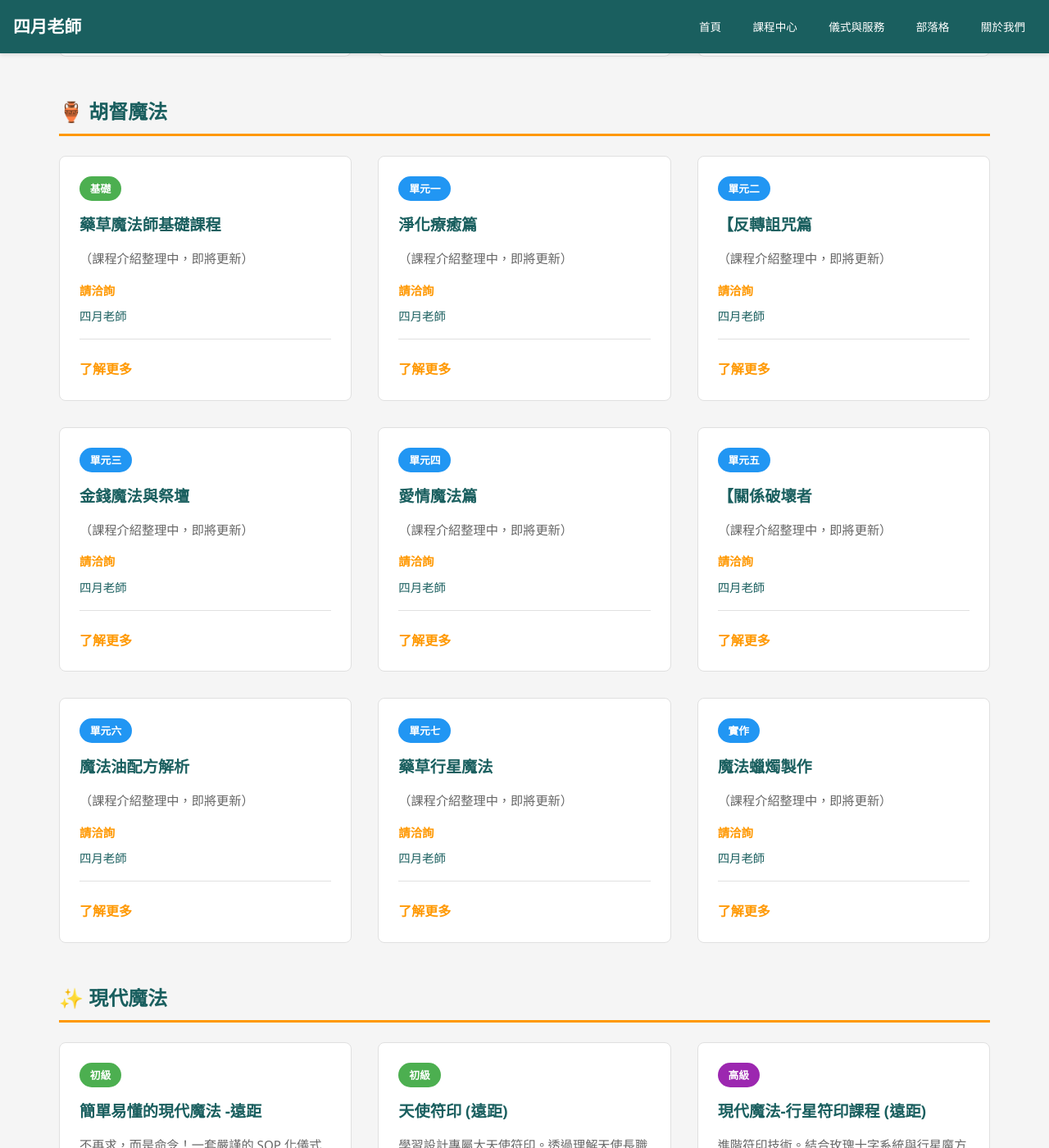
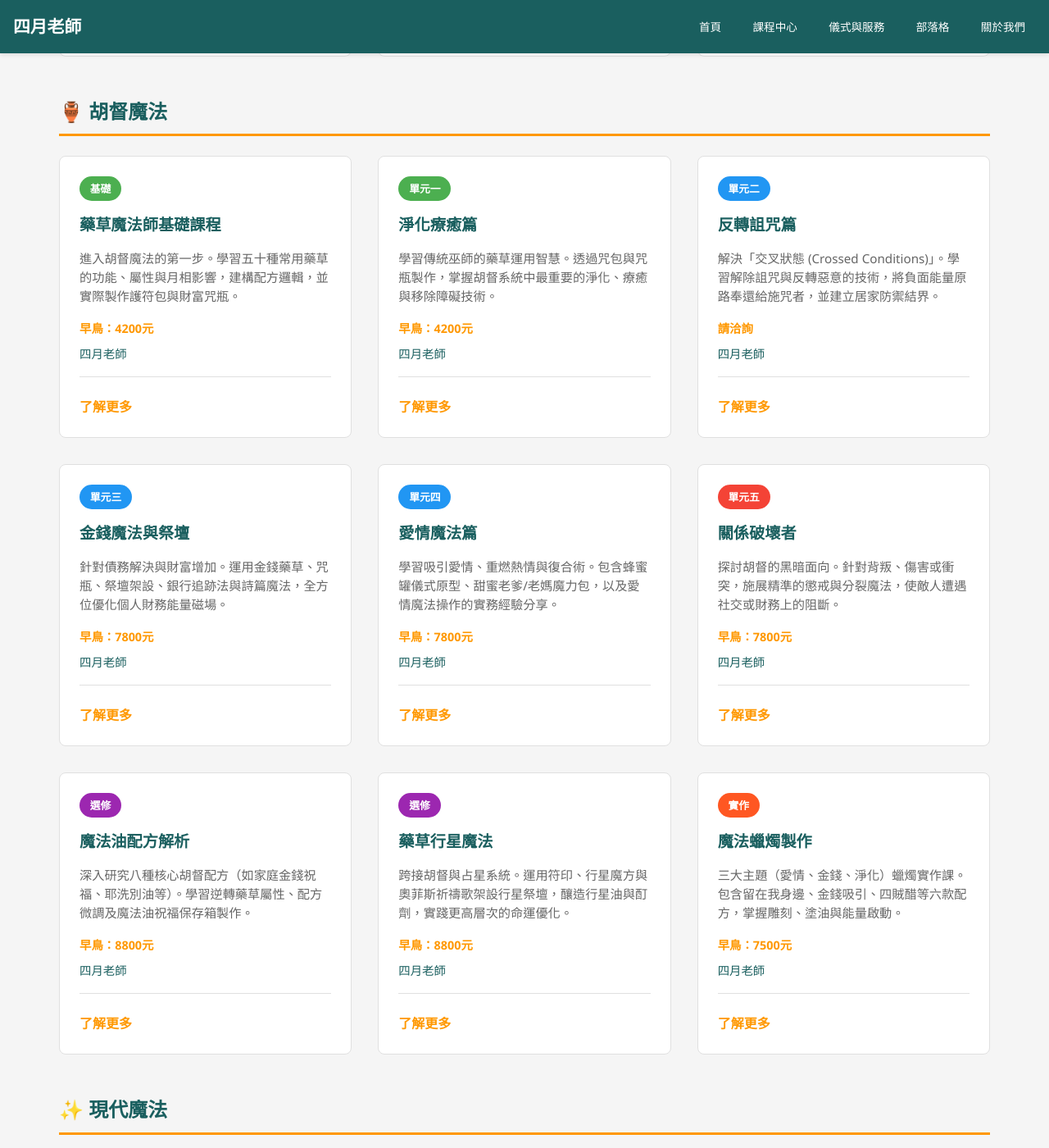
Before and after one commit to light4uliuphone-lang/hoodoo, a Jekyll site: the page built from course.html, in a window 1280 px wide and 1400 px high, scrolled down 4235 px. Shown: the whole window at 82% size. Built offline with Jekyll 4.4.1, drawn with Linux system fonts in a browser that asks for light colours.

Commit message:
Update course.html

```diff
--- a/course.html
+++ b/course.html
@@ -303,20 +303,20 @@ title: "課程中心"
             <div class="course-card">
                 <div class="course-tag" style="background-color: #4caf50;">基礎</div>
                 <h3>藥草魔法師基礎課程</h3>
-                <p>（課程介紹整理中，即將更新）</p>
+                <p>進入胡督魔法的第一步。學習五十種常用藥草的功能、屬性與月相影響，建構配方邏輯，並實際製作護符包與財富咒瓶。</p>
                 <div class="course-info">
-                    <span class="price">請洽詢</span>
+                    <span class="price">早鳥：4200元</span>
                     <span class="teacher">四月老師</span>
                 </div>
                 <a href="/courses/course-hoodoo-00/" class="learn-more">了解更多</a>
             </div>
 
             <div class="course-card">
-                <div class="course-tag" style="background-color: #2196f3;">單元一</div>
+                <div class="course-tag" style="background-color: #4caf50;">單元一</div>
                 <h3>淨化療癒篇</h3>
-                <p>（課程介紹整理中，即將更新）</p>
+                <p>學習傳統巫師的藥草運用智慧。透過咒包與咒瓶製作，掌握胡督系統中最重要的淨化、療癒與移除障礙技術。</p>
                 <div class="course-info">
-                    <span class="price">請洽詢</span>
+                    <span class="price">早鳥：4200元</span>
                     <span class="teacher">四月老師</span>
                 </div>
                 <a href="/courses/course-hoodoo-01/" class="learn-more">了解更多</a>
@@ -324,8 +324,8 @@ title: "課程中心"
 
             <div class="course-card">
                 <div class="course-tag" style="background-color: #2196f3;">單元二</div>
-                <h3>【反轉詛咒篇</h3>
-                <p>（課程介紹整理中，即將更新）</p>
+                <h3>反轉詛咒篇</h3>
+                <p>解決「交叉狀態 (Crossed Conditions)」。學習解除詛咒與反轉惡意的技術，將負面能量原路奉還給施咒者，並建立居家防禦結界。</p>
                 <div class="course-info">
                     <span class="price">請洽詢</span>
                     <span class="teacher">四月老師</span>
@@ -336,9 +336,9 @@ title: "課程中心"
             <div class="course-card">
                 <div class="course-tag" style="background-color: #2196f3;">單元三</div>
                 <h3>金錢魔法與祭壇</h3>
-                <p>（課程介紹整理中，即將更新）</p>
+                <p>針對債務解決與財富增加。運用金錢藥草、咒瓶、祭壇架設、銀行追跡法與詩篇魔法，全方位優化個人財務能量磁場。</p>
                 <div class="course-info">
-                    <span class="price">請洽詢</span>
+                    <span class="price">早鳥：7800元</span>
                     <span class="teacher">四月老師</span>
                 </div>
                 <a href="/courses/course-hoodoo-03/" class="learn-more">了解更多</a>
@@ -347,53 +347,53 @@ title: "課程中心"
             <div class="course-card">
                 <div class="course-tag" style="background-color: #2196f3;">單元四</div>
                 <h3>愛情魔法篇</h3>
-                <p>（課程介紹整理中，即將更新）</p>
+                <p>學習吸引愛情、重燃熱情與復合術。包含蜂蜜罐儀式原型、甜蜜老爹/老媽魔力包，以及愛情魔法操作的實務經驗分享。</p>
                 <div class="course-info">
-                    <span class="price">請洽詢</span>
+                    <span class="price">早鳥：7800元</span>
                     <span class="teacher">四月老師</span>
                 </div>
                 <a href="/courses/course-hoodoo-04/" class="learn-more">了解更多</a>
             </div>
 
             <div class="course-card">
-                <div class="course-tag" style="background-color: #2196f3;">單元五</div>
-                <h3>【關係破壞者</h3>
-                <p>（課程介紹整理中，即將更新）</p>
+                <div class="course-tag" style="background-color: #f44336;">單元五</div>
+                <h3>關係破壞者</h3>
+                <p>探討胡督的黑暗面向。針對背叛、傷害或衝突，施展精準的懲戒與分裂魔法，使敵人遭遇社交或財務上的阻斷。</p>
                 <div class="course-info">
-                    <span class="price">請洽詢</span>
+                    <span class="price">早鳥：7800元</span>
                     <span class="teacher">四月老師</span>
                 </div>
                 <a href="/courses/course-hoodoo-05/" class="learn-more">了解更多</a>
             </div>
 
             <div class="course-card">
-                <div class="course-tag" style="background-color: #2196f3;">單元六</div>
+                <div class="course-tag" style="background-color: #9c27b0;">選修</div>
                 <h3>魔法油配方解析</h3>
-                <p>（課程介紹整理中，即將更新）</p>
+                <p>深入研究八種核心胡督配方（如家庭金錢祝福、耶洗別油等）。學習逆轉藥草屬性、配方微調及魔法油祝福保存箱製作。</p>
                 <div class="course-info">
-                    <span class="price">請洽詢</span>
+                    <span class="price">早鳥：8800元</span>
                     <span class="teacher">四月老師</span>
                 </div>
                 <a href="/courses/course-hoodoo-06/" class="learn-more">了解更多</a>
             </div>
 
             <div class="course-card">
-                <div class="course-tag" style="background-color: #2196f3;">單元七</div>
+                <div class="course-tag" style="background-color: #9c27b0;">選修</div>
                 <h3>藥草行星魔法</h3>
-                <p>（課程介紹整理中，即將更新）</p>
+                <p>跨接胡督與占星系統。運用符印、行星魔方與奧菲斯祈禱歌架設行星祭壇，釀造行星油與酊劑，實踐更高層次的命運優化。</p>
                 <div class="course-info">
-                    <span class="price">請洽詢</span>
+                    <span class="price">早鳥：8800元</span>
                     <span class="teacher">四月老師</span>
                 </div>
                 <a href="/courses/course-hoodoo-07/" class="learn-more">了解更多</a>
             </div>
 
             <div class="course-card">
-                <div class="course-tag" style="background-color: #2196f3;">實作</div>
+                <div class="course-tag" style="background-color: #ff5722;">實作</div>
                 <h3>魔法蠟燭製作</h3>
-                <p>（課程介紹整理中，即將更新）</p>
+                <p>三大主題（愛情、金錢、淨化）蠟燭實作課。包含留在我身邊、金錢吸引、四賊醋等六款配方，掌握雕刻、塗油與能量啟動。</p>
                 <div class="course-info">
-                    <span class="price">請洽詢</span>
+                    <span class="price">早鳥：7500元</span>
                     <span class="teacher">四月老師</span>
                 </div>
                 <a href="/courses/course-hoodoo-08/" class="learn-more">了解更多</a>
```
